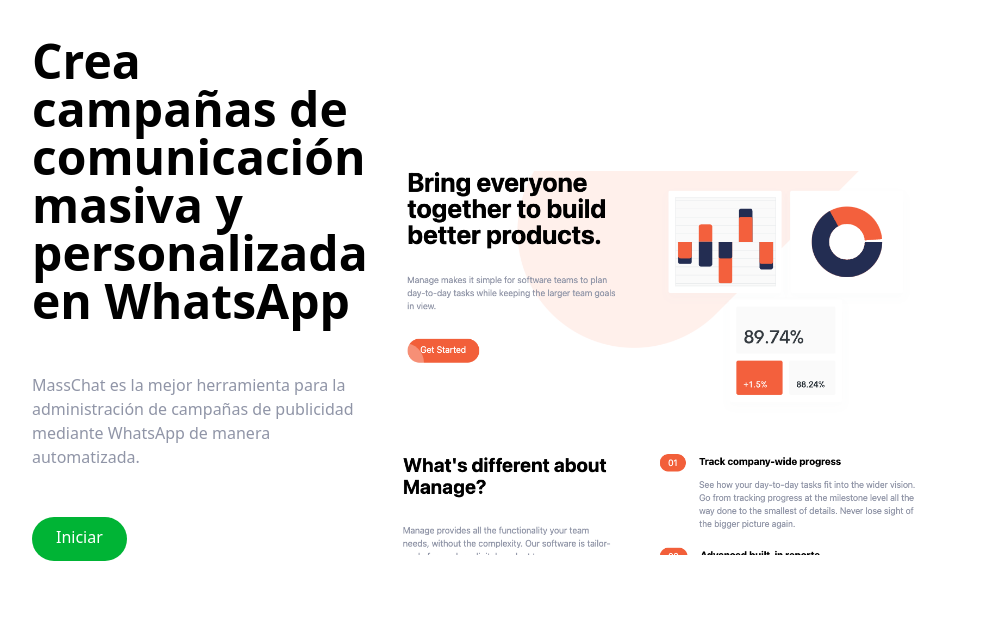
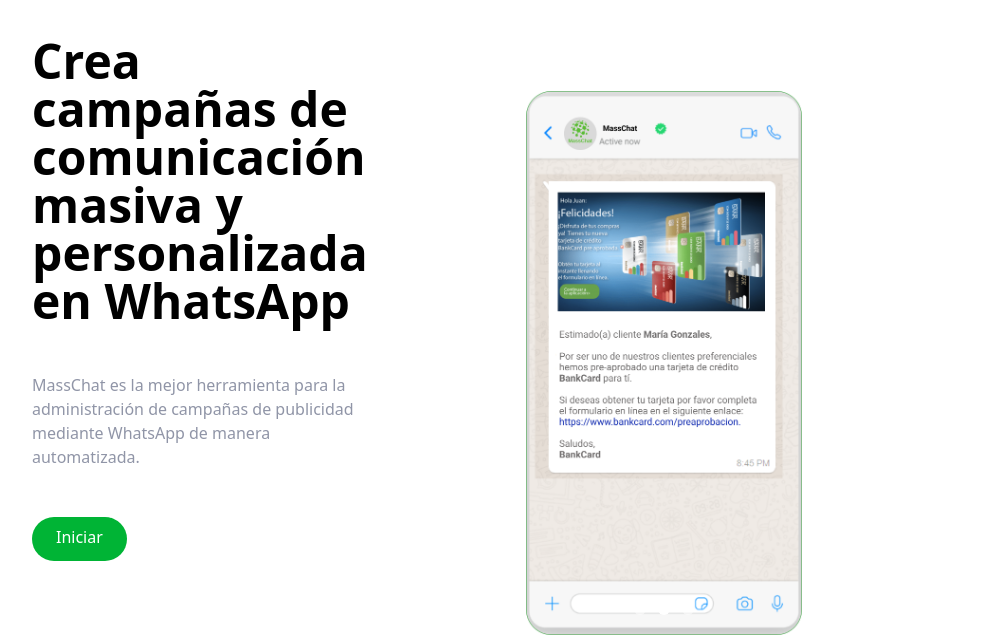
Before and after one commit to andretr/masschat-landing, a website: page index.html in a window 1280 px wide. Shown: the part 171-808 px from the top of the page, without its empty margins (144-1135 px from the left). Drawn offline with Linux system fonts and the light colour scheme.

Commit message:
Fixed image sizing

```diff
--- a/index.html
+++ b/index.html
@@ -89,30 +89,37 @@
           </div>
         </div>
         <!-- Image -->
-        <div id="hero-carousel" class="relative w-full" data-carousel="slide">
+        <div
+          id="hero-carousel"
+          class="relative h-[34rem] w-full"
+          data-carousel="slide"
+        >
           <!-- Carousel wrapper -->
-          <div class="relative h-56 overflow-hidden rounded-lg md:h-96">
+          <div class="relative h-full overflow-hidden rounded-lg">
             <!-- Item 1 -->
-            <div class="duration-800 hidden ease-in-out" data-carousel-item>
+            <div
+              class="duration-800 hidden ease-in-out"
+              data-carousel-item
+            >
               <img
                 src="img/ilustration.png"
-                class="absolute left-1/2 top-1/2 block w-full -translate-x-1/2 -translate-y-1/2"
+                class="h-full w-full object-contain"
                 alt="..."
               />
             </div>
             <!-- Item 2 -->
             <div class="duration-800 hidden ease-in-out" data-carousel-item>
               <img
-                src="img/del_screen.png"
-                class="absolute left-1/2 top-1/2 block w-full -translate-x-1/2 -translate-y-1/2"
+                src="img/ilustration.png"
+                class="h-full w-full object-contain"
                 alt="..."
               />
             </div>
             <!-- Item 3 -->
             <div class="duration-800 hidden ease-in-out" data-carousel-item>
               <img
-                src="/img/del_illustration-intro.svg"
-                class="absolute left-1/2 top-1/2 block w-full -translate-x-1/2 -translate-y-1/2"
+                src="img/ilustration.png"
+                class="h-full w-full object-contain"
                 alt="..."
               />
             </div>
```
Also changed, not shown: css/main.css, readme.md.
